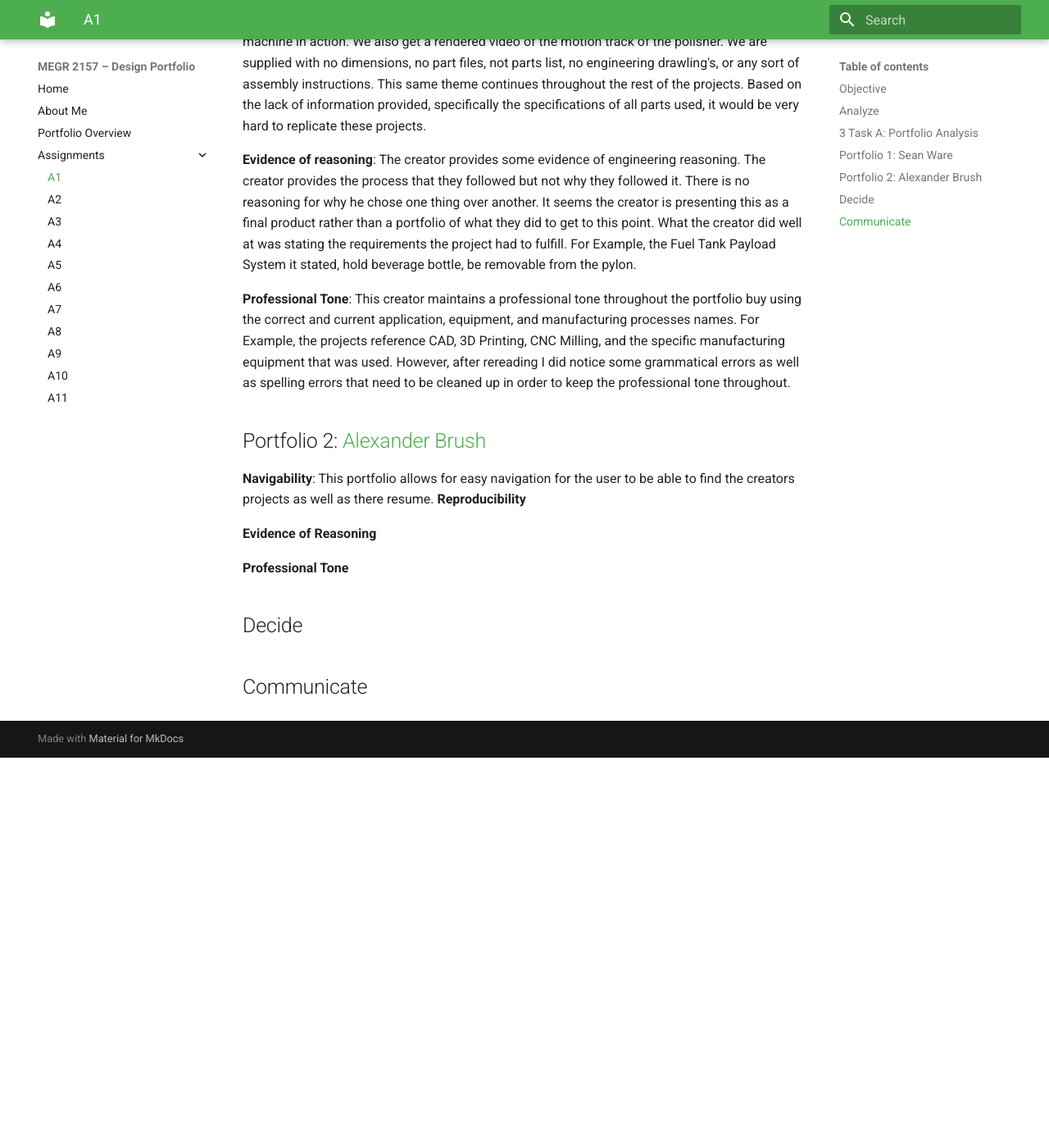
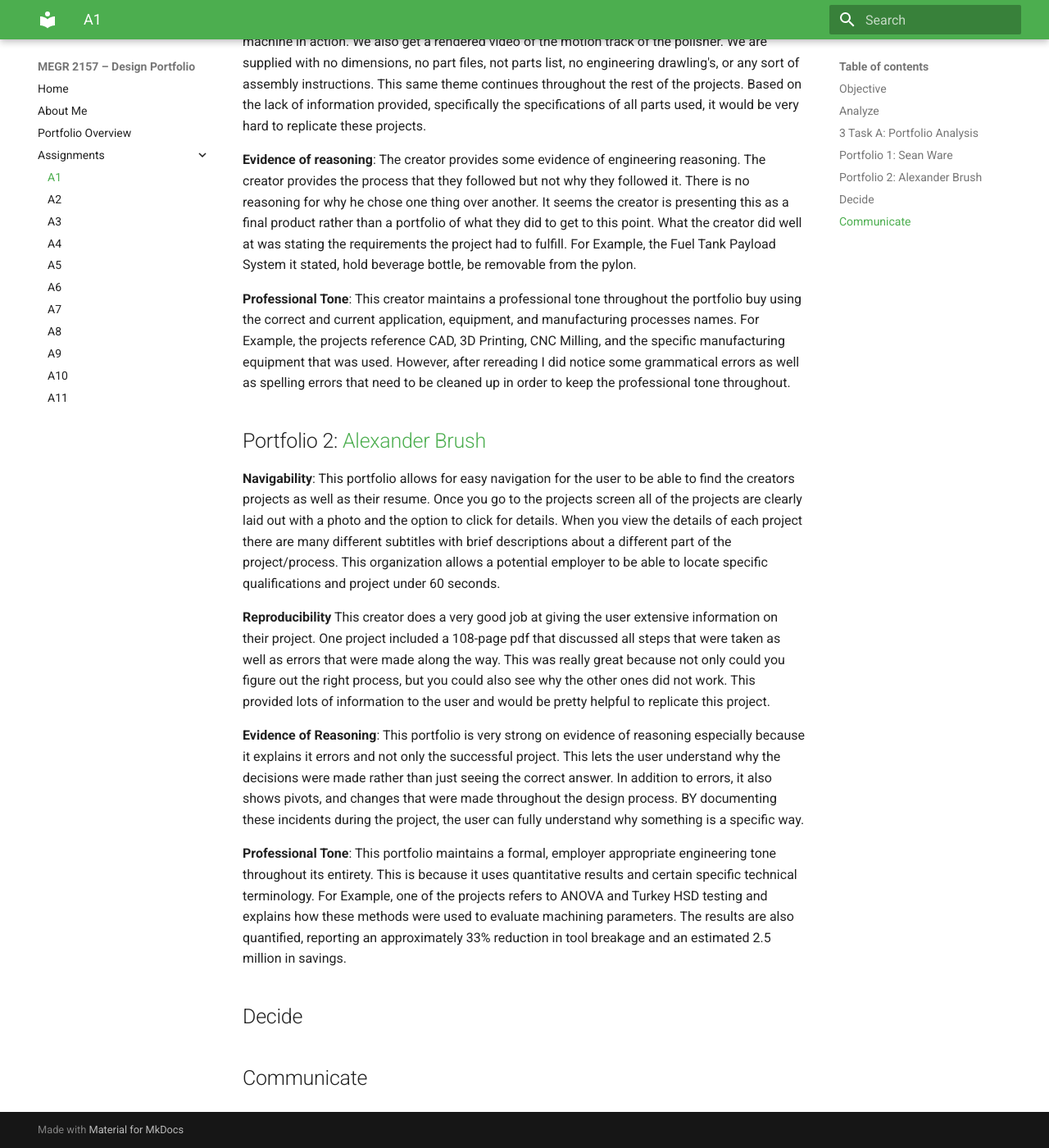
Before and after one commit to msweeney27j/-megr2157-portfolio, an MkDocs documentation site: the page built from docs/assignments/A01/index.md, in a window 1280 px wide and 1400 px high, scrolled down 638 px. Shown: the whole window at 82% size. Built offline with MkDocs 1.6.1 and Material for MkDocs 9.7.7, drawn with Linux system fonts in a browser that asks for light colours; before the commit the page ends 1562 px from its top, so only the background shows below that.

Commit message:
Update index.md

```diff
--- a/docs/assignments/A01/index.md
+++ b/docs/assignments/A01/index.md
@@ -20,13 +20,16 @@ This creator maintains a professional tone throughout the portfolio buy using th
 
 ## Portfolio 2: [Alexander Brush](https://alexanderbrush.com/)
 **Navigability**:
-This portfolio allows for easy navigation for the user to be able to find the creators projects as well as there resume.
+This portfolio allows for easy navigation for the user to be able to find the creators projects as well as their resume. Once you go to the projects screen all of the projects are clearly laid out with a photo and the option to click for details. When you view the details of each project there are many different subtitles with brief descriptions about a different part of the project/process. This organization allows a potential employer to be able   to locate specific qualifications and project under 60 seconds.
+
 **Reproducibility**
+This creator does a very good job at giving the user extensive information on their project. One project included a 108-page pdf that discussed all steps that were taken as well as errors that were made along the way. This was really great because not only could you figure out the right process, but you could also see why the other ones did not work. This provided lots of information to the user and would be pretty helpful to replicate this project.
 
-**Evidence of Reasoning**
+**Evidence of Reasoning**:
+This portfolio is very strong on evidence of reasoning especially because it explains it errors and not only the successful project. This lets the user understand why the decisions were made rather than just seeing the correct answer. In addition to errors, it also shows pivots, and changes that were made throughout the design process. BY documenting these incidents during the project, the user can fully understand why something is a specific way.
 
-**Professional Tone**
-
+**Professional Tone**:
+This portfolio maintains a formal, employer appropriate engineering tone throughout its entirety. This is because it uses quantitative results and certain specific technical terminology. For Example, one of the projects refers to ANOVA and Turkey HSD testing and explains how these methods were used to evaluate machining parameters. The results are also quantified, reporting an approximately 33% reduction in tool breakage and an estimated 2.5 million in savings.
 
 ## Decide
 
```
